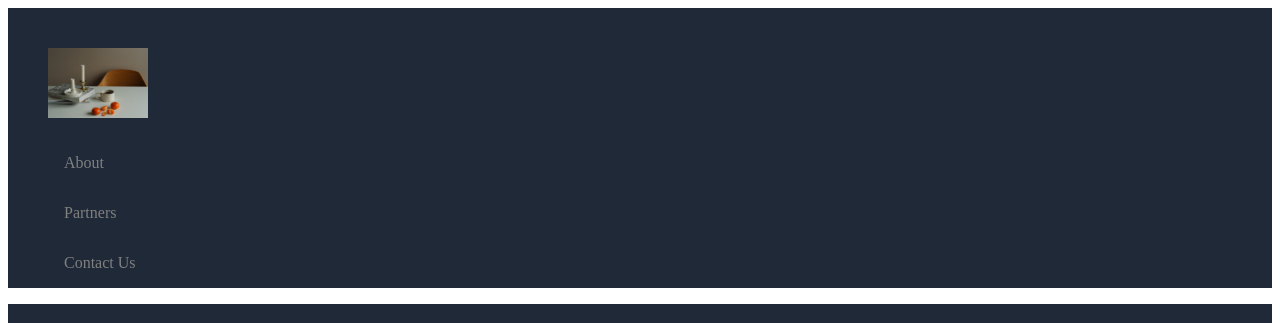
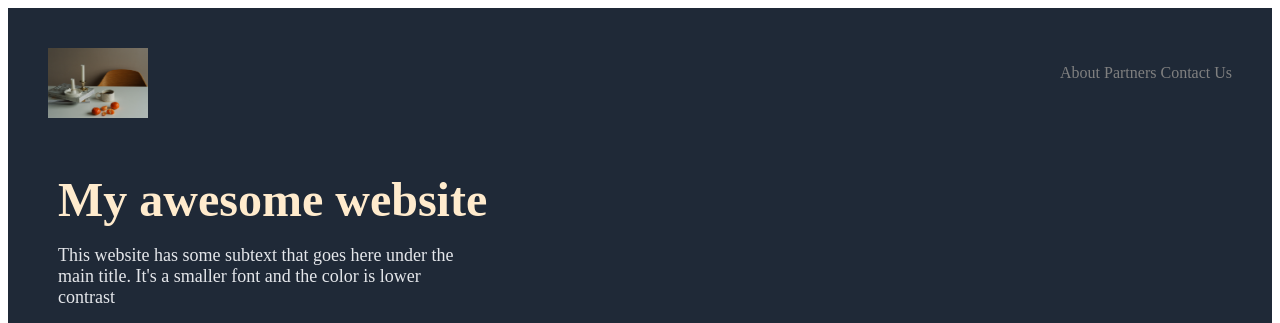
Before and after one commit to memoryfile/practice-website, a plain HTML site: page index.html in a window 1280 px wide. Shown: the top 323 px of the page. Drawn offline with Linux system fonts and the light colour scheme.

Commit message:
Formatting

```diff
--- a/index.html
+++ b/index.html
@@ -14,9 +14,9 @@
     <a href="http://duckduckgo.com"><img src="images/table.jpg" alt="" id="logo" width="100" height="70"></a></div>
     <div class="box0-links">
     <ul>
-        <li><a href="google.com">About</a></li>
-        <li><a href="google.com">Partners</a></li>
-        <li><a href="google.com">Contact Us</a></li>
+        <a href="google.com">About</a>
+        <a href="google.com">Partners</a>
+        <a href="google.com">Contact Us</a>
     </ul>
 </div>
 </div>
--- a/style.css
+++ b/style.css
@@ -42,10 +42,19 @@ button {
     color: white;
     font-weight: 700;
 }
+.box0, .box0-links {
+    display: flex;
+}
+
 .box0 {
-    /* display: flex;
-    justify-content: space-between; */
+    justify-content: space-between;
     background: #1F2937;
+}
+
+.box0-links {
+    justify-content: space-between;
+    padding-right: 40px;
+    padding-top: 40px;
 }
 
 .box1 {
@@ -120,14 +129,13 @@ button {
 
 .box4 {
     background: #3882F6;
-    max-width: 100em;
+    /* max-width: 100em;
     max-height: 10em;
-    display: flex;
+    display: flex; */
 }
 
 .box4-container {
     display: flex;
-    flex-direction: column;
     align-items: center;
 }
 
```
